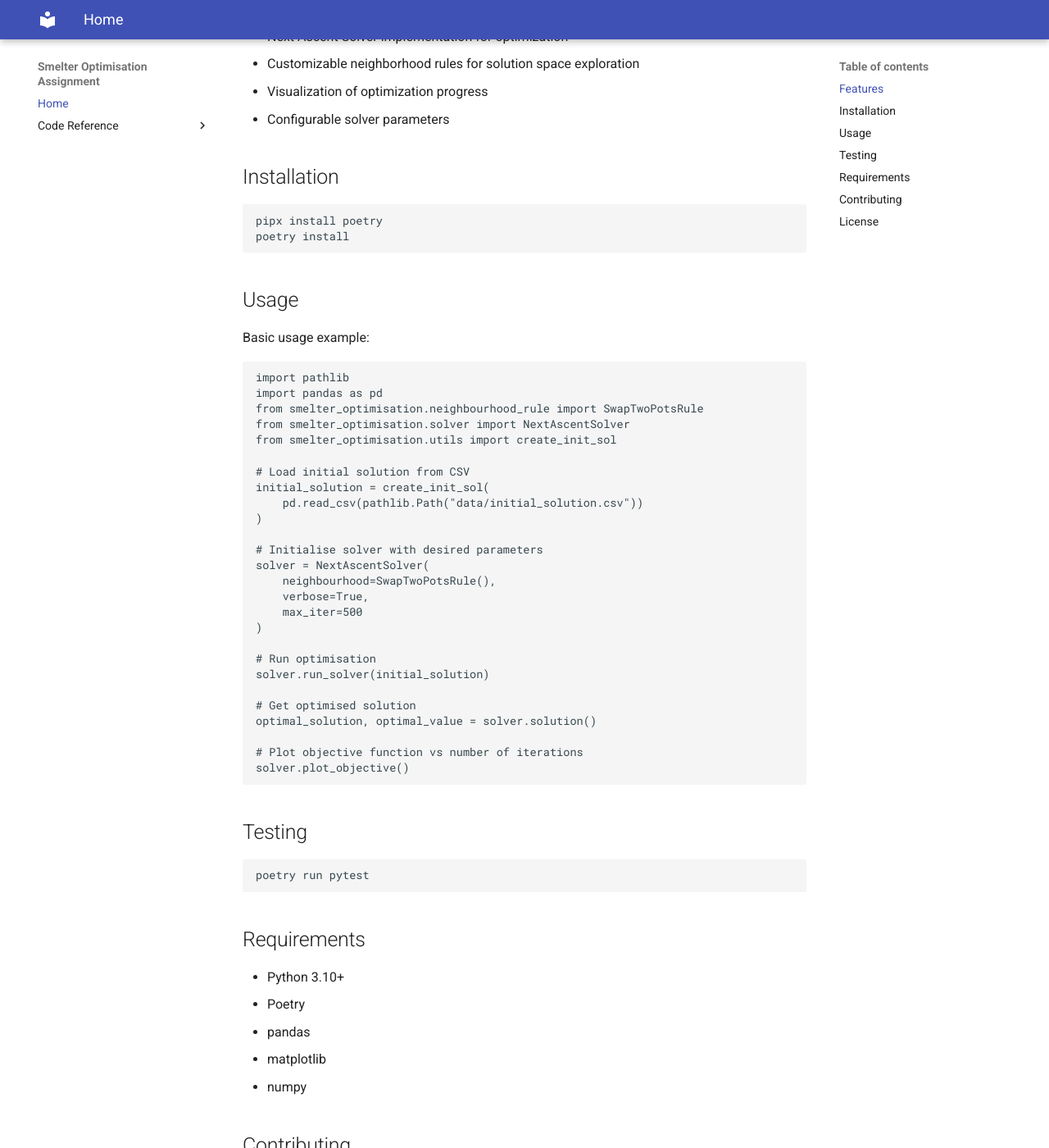
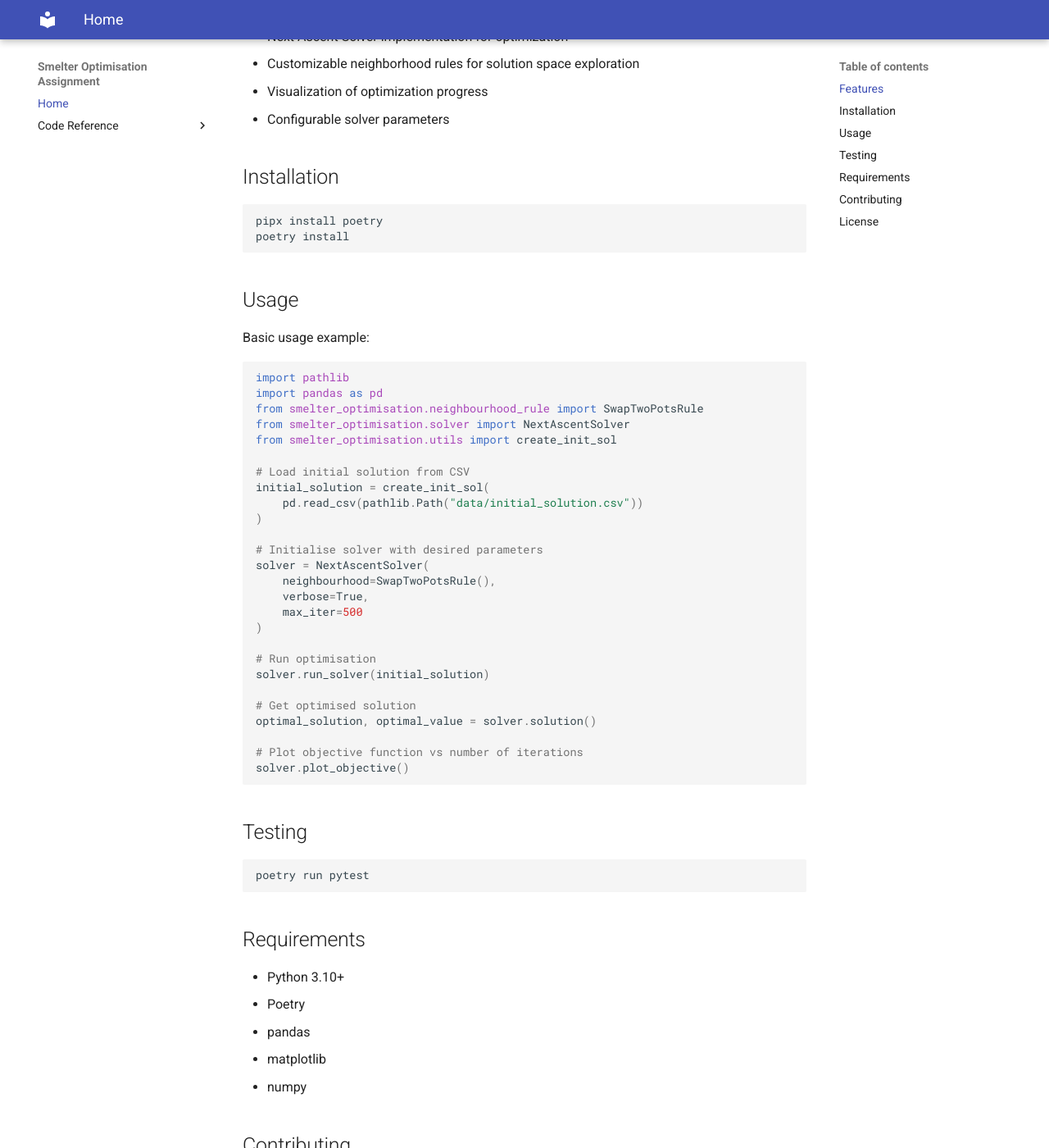
Before and after one commit to Louis-Jarvis/smelter-optimisation-assignment, an MkDocs documentation site: the page built from docs/index.md, in a window 1280 px wide and 1400 px high, scrolled down 290 px. Shown: the whole window at 82% size. Built offline with MkDocs 1.6.1 and Material for MkDocs 9.7.7, drawn with Linux system fonts in a browser that asks for light colours.

Commit message:
update mkdocs.yml to use google style and highlighting
change docstring style to google and
include syntax highlighting too

```diff
--- a/mkdocs.yml
+++ b/mkdocs.yml
@@ -17,12 +17,19 @@
       python:
         paths: [smelter_optimisation]  # search packages here
         options:
-          docstring_style: sphinx
+          docstring_style: google
           show_docstring_examples: true
 
 markdown_extensions:
   - pymdownx.arithmatex:
       generic: true
+  - pymdownx.highlight:
+      anchor_linenums: true
+      line_spans: __span
+      pygments_lang_class: true
+  - pymdownx.inlinehilite
+  - pymdownx.snippets
+  - pymdownx.superfences
 
 extra_javascript:
   - javascripts/mathjax.js
```
